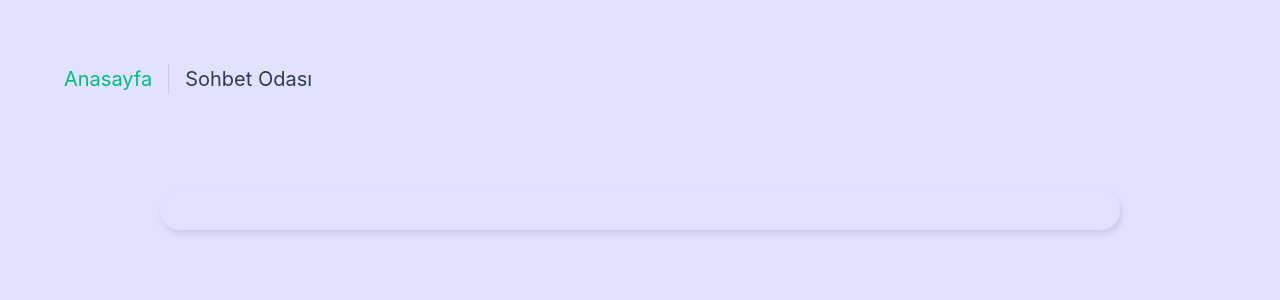
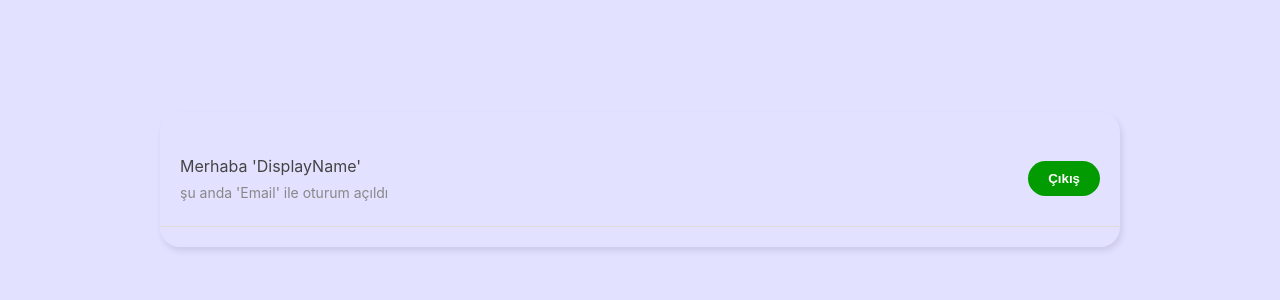
Before and after one commit to EmreYamanYazilim/vue, a Vue app in the folder btk/chat-app/: page /chatroom in a window 1280 px wide. Shown: the top 300 px of the page. Built offline with nearby package versions, Linux system fonts and the light colour scheme.

Commit message:
Navbar.vue component

```diff
--- a/btk/chat-app/src/App.vue
+++ b/btk/chat-app/src/App.vue
@@ -4,14 +4,7 @@ import { RouterLink, RouterView } from 'vue-router'
 
 <template>
   <div>
-    <header>
-      <div class="wrapper">
-        <nav>
-          <RouterLink to="/">Anasayfa</RouterLink>
-          <RouterLink to="/chatroom">Sohbet Odası</RouterLink>
-        </nav>
-      </div>
-    </header>
+
     <RouterView />
   </div>
 </template>
--- a/btk/chat-app/src/components/SingupForm.vue
+++ b/btk/chat-app/src/components/SingupForm.vue
@@ -1,5 +1,6 @@
 <template>
     <div>
+        <h2>Kayıt Ol</h2>
         <form @submit.prevent="handleSubmit">
             <input type="text" v-model="displayName" required placeholder="Kullanıcı Adınızı Giriniz">
             <input type="email" placeholder="Email Adresinizi Giriniz" required v-model="email">
--- a/btk/chat-app/src/views/Chatroom.vue
+++ b/btk/chat-app/src/views/Chatroom.vue
@@ -1,18 +1,19 @@
 <template>
-    <div class="chatroom container">
-
+  <div class="chatroom container">
+    <Navbar />
   </div>
 </template>
 
 <script>
+import Navbar from '@/views/Navbar.vue';
 export default {
-
+  components: { Navbar }
 }
 </script>
 
 <style scoped>
-.chatroom{
-    text-align: center;
-    padding: 20px 0;
+.chatroom {
+  text-align: center;
+  padding: 20px 0;
 }
 </style>
--- /dev/null
+++ b/btk/chat-app/src/views/Navbar.vue
@@ -0,0 +1,40 @@
+<template>
+    <div class="">
+        <nav>
+            <div>
+                <p>Merhaba 'DisplayName'</p>
+                <p class="email">şu anda 'Email' ile oturum açıldı</p>
+            </div>
+            <button>Çıkış</button>
+
+        </nav>
+    </div>
+</template>
+
+<script>
+export default {
+
+}
+</script>
+
+<style>
+nav {
+    padding: 20px;
+    border-bottom: 1px solid #ddd;
+    display: flex;
+    justify-content: space-between;
+    align-items: center;
+}
+
+nav p {
+    margin: 2px auto;
+    font-size: 16px;
+    color: #444;
+    text-align: left;
+}
+
+nav p.email {
+    font-size: 14px;
+    color: #888;
+}
+</style>
```
